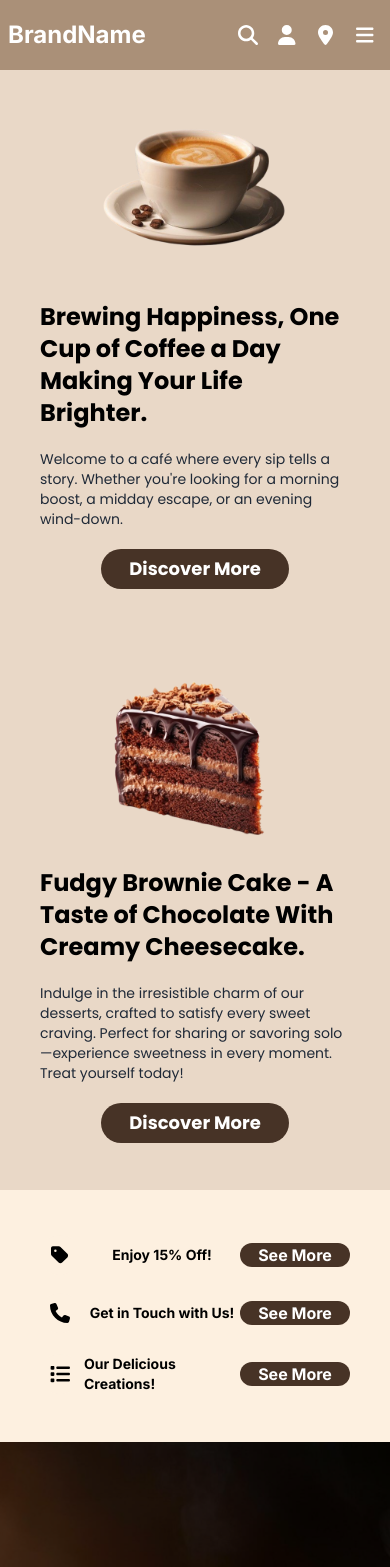
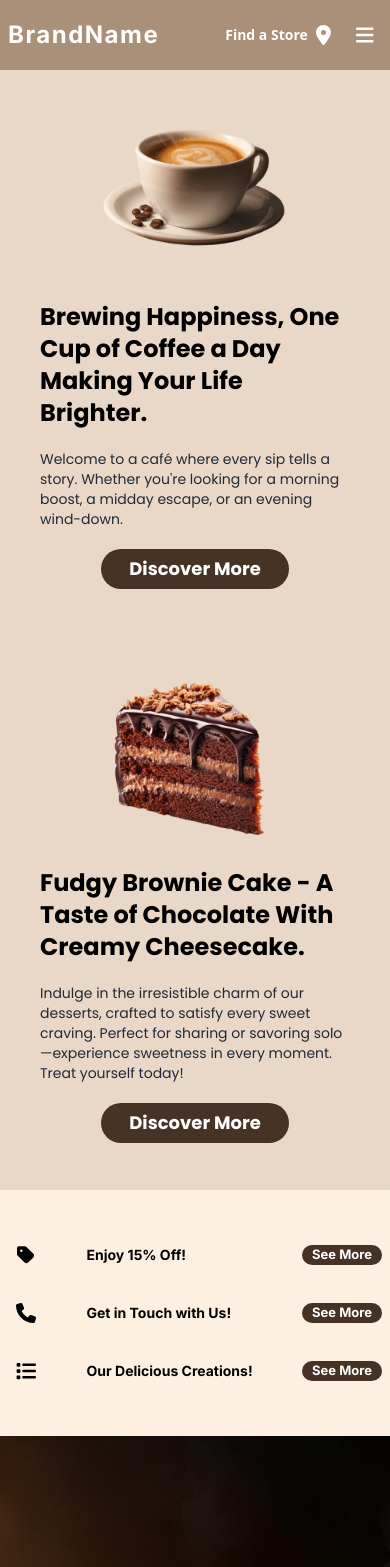
Before and after one commit to Kimsor1111/CafeShop, a React (Vite) app: page / in a window 390 px wide. Shown: the top 1567 px of the page. Built offline with nearby package versions, Linux system fonts and the light colour scheme.

Commit message:
push new feature

```diff
--- a/src/App.jsx
+++ b/src/App.jsx
@@ -17,6 +17,7 @@ const Router = createBrowserRouter([
       {
         path: "menu/:id",
         element: <Detail />,
+        errorElement: "Product Not Found",
       },
       {
         path: "about",
--- a/src/component/Home/featureCard.jsx
+++ b/src/component/Home/featureCard.jsx
@@ -11,14 +11,14 @@ const cardFeature = ({ icon, title, des }) => {
   };
   return (
     <div
-      className={`xl:w-[90%] lg:flex-col lg:rounded-[40px] lg:justify-center lg:px-0 px-10 items-center justify-between w-full h-full duration-150 flex flex-row cursor-pointer ${
+      className={`xl:w-[90%] lg:flex-col lg:rounded-[40px] lg:justify-center lg:px-0 md:px-10 px-2 items-center justify-between w-full h-full duration-150 flex flex-row cursor-pointer ${
         ishover ? "bg-[rgb(71,51,38)]" : "bg-[rgba(253,240,224,255)] "
       }`}
       onMouseOver={CardMouseover}
       onMouseOut={CardMouseout}
     >
       <div className="xl:h-[90px] lg:h-[70px] lg:justify-center lg:w-full h-[50px] w-fit flex items-center">
-        <div className="xl:size-[70px] lg:size-[50px] size-[40px] bg-[rgba(253,240,224,255)] rounded-full flex justify-center items-center">
+        <div className="xl:size-[70px] lg:size-[50px] md:size-[40px] size-[35px] bg-[rgba(253,240,224,255)] rounded-full flex justify-center items-center">
           <FontAwesomeIcon
             icon={icon}
             className="xl:text-2xl text-xl"
@@ -26,7 +26,7 @@ const cardFeature = ({ icon, title, des }) => {
         </div>
       </div>
       <h1
-        className={`xl:text-2xl lg:ml-0 lg:text-xl ml-1 text-sm text-md mt-2 pb-2 font-bold font-['inter'] ${
+        className={`xl:text-2xl lg:text-xl lg:ml-0 lg:w-full lg:text-center md:text-md w-[180px] ml-2 text-sm mt-2 pb-2 font-bold font-['inter'] ${
           ishover ? "text-[rgba(253,240,224,255)]" : "text-black"
         }`}
       >
@@ -41,11 +41,11 @@ const cardFeature = ({ icon, title, des }) => {
       </h1>
       <div className="xl:h-[60px] lg:w-full lg:h-[50px] lg:px-5 lg:mt-6 flex w-fit h-full items-center">
         <button
-          className={`xl:w-[180px] xl:h-[40px] xl:text-lg lg:w-[140px] lg:h-[35px] w-[110px] ${
+          className={`xl:w-[180px] xl:h-[40px] xl:text-lg lg:w-[140px] lg:h-[35px] md:w-[110px] w-[80px] ${
             ishover
               ? "text-[rgb(71,51,38)] bg-[rgba(253,240,224,255)]"
               : "text-white bg-[rgb(71,51,38)]"
-          } font-bold text-md font-['inter'] rounded-[25px]`}
+          } font-bold text-[13px] font-['inter'] rounded-[25px]`}
         >
           See More
         </button>
--- a/src/component/Menu/productSlider.jsx
+++ b/src/component/Menu/productSlider.jsx
@@ -44,7 +44,9 @@ const productSlider = ({ title, product, sliderindex }) => {
                   className="w-full h-full object-contain"
                 />
               </div>
-              <div className="text-md 2x:text-lg font-normal font-['poppins']">{name}</div>
+              <div className="text-md 2x:text-lg font-normal font-['poppins']">
+                {name}
+              </div>
             </Link>
           ))}
         </div>
--- a/src/component/Navbar.jsx
+++ b/src/component/Navbar.jsx
@@ -90,7 +90,10 @@ const Navbar = () => {
       </div>
       <nav className="w-full h-[70px] bg-[rgb(170,144,120)] sticky top-0 z-[101]">
         <div className="lg:px-10 size-full px-2 flex flex-row justify-between">
-          <h1 className='lg:text-4xl w-fit h-full text-2xl flex items-center font-bold font-["inter"] text-white'>
+          <h1
+            className='lg:text-4xl w-fit h-full text-2xl flex items-center font-bold font-["inter"] text-white'
+            style={{ letterSpacing: "1.5px" }}
+          >
             BrandName
           </h1>
           <ul className="lg:flex w-fit h-full flex-row items-center gap-5 px-5 hidden">
@@ -110,22 +113,11 @@ const Navbar = () => {
             ))}
           </ul>
           <div className="w-fit h-full flex flex-row items-center gap-1">
-            <div className="w-[35px] h-1/2 flex justify-center items-center">
-              <FontAwesomeIcon
-                icon={faMagnifyingGlass}
-                className="lg:text-2xl text-xl cursor-pointer text-white"
-              />
-            </div>
-            <div className="w-[35px] h-1/2 flex justify-center items-center">
-              <FontAwesomeIcon
-                icon={faUser}
-                className="lg:text-2xl text-xl cursor-pointer text-white"
-              />
-            </div>
-            <div className="w-[35px] h-1/2 flex justify-center items-center">
+            <div className="md:text-lg text-sm w-[130px] h-1/2 flex justify-center items-center  text-white font-bold cursor-pointer">
+              Find a Store
               <FontAwesomeIcon
                 icon={faLocationDot}
-                className="lg:text-2xl text-xl cursor-pointer text-white"
+                className="ml-2 lg:text-2xl text-xl cursor-pointer text-white"
               />
             </div>
             <div className="lg:hidden w-[35px] h-1/2 justify-center items-center flex">
--- a/src/data/Menu/index.js
+++ b/src/data/Menu/index.js
@@ -146,21 +146,33 @@ export const Product = [
         id: 1,
         name: "Americano",
         img: CE1,
+        energy: 4,
+        ingredients: "Water, Espresso",
+        des: "Espresso shots topped with hot water create a light layer of crema culminating in this wonderfully rich cup with depth and nuance. Pro Tip: For an additional boost, ask your barista to try this with an extra shot.",
       },
       {
         id: 2,
         name: "Brewed Coffee",
         img: CE2,
+        energy: 10,
+        ingredients: "Brewed Coffee, Water",
+        des: "Our iconic Pike Place blend brewed to perfection for that perfect, on-the-go cup, Make it yours with MILKLAB Oat, Almond, Soy or Coconut milk and plant-based whipped cream",
       },
       {
         id: 3,
         name: "Coffee Latte",
         img: CE3,
+        energy: 519,
+        ingredients: "Espresso, Milk",
+        des: "This is the original coffeehouse classic. And like most classics, part of its appeal comes from its simplicity. A caffè latte is simply a shot or two of bold, tasty espresso with fresh, sweet steamed milk over it. Some prefer to add syrup or extra espresso to the recipe. Some maintain that it is entirely perfect as is.",
       },
       {
         id: 4,
         name: "Coffee Mocha",
         img: CE4,
+        energy: 928,
+        ingredients: "Mocha Sauce",
+        des: "There's no question that chocolate and coffee are flavours meant for each other. Both are rich and full of depth. Where one is creamy, the other is roasty. They complement each other perfectly. And when they come together under a fluffy cloud of sweetened whipped cream, you’ll wish their union would last forever.",
       },
       {
         id: 5,
@@ -725,52 +737,52 @@ export const Product = [
       {
         id: 106,
         name: "Caramel Iced Donut",
-        img:ST1,
+        img: ST1,
       },
       {
         id: 107,
         name: "Caramel Slice",
-        img:ST2,
+        img: ST2,
       },
       {
         id: 108,
         name: "Choc Sprinkle Donut",
-        img:ST3,
+        img: ST3,
       },
       {
         id: 109,
         name: "Chocolate Caramel Tart",
-        img:ST4,
+        img: ST4,
       },
       {
         id: 110,
         name: "Chocolate Chip Cookie",
-        img:ST5,
+        img: ST5,
       },
       {
         id: 111,
         name: "Citrus Teacake",
-        img:ST6,
+        img: ST6,
       },
       {
         id: 112,
         name: "Baked Cheesecake Slice",
-        img:ST7,
+        img: ST7,
       },
       {
         id: 113,
         name: "Coconut Tea Cake",
-        img:ST8,
+        img: ST8,
       },
       {
-        id: 113,
+        id: 114,
         name: "Confetti Cookie",
-        img:ST9,
+        img: ST9,
       },
       {
         id: 115,
         name: "Donut Cookie",
-        img:ST10,
+        img: ST10,
       },
     ],
   },
--- a/src/pages/Detail.jsx
+++ b/src/pages/Detail.jsx
@@ -1,10 +1,72 @@
 import React from "react";
-import { useParams } from "react-router-dom";
+import { Link, useParams } from "react-router-dom";
+import { Product } from "./../data/Menu";
+import { FontAwesomeIcon } from "@fortawesome/react-fontawesome";
+import { faBackward } from "@fortawesome/free-solid-svg-icons";
 
 const Detail = () => {
+  let submenu;
   const { id } = useParams();
-
-  return <div>{id}</div>;
+  const { name, img, energy, ingredients, des } = Product.find((category) =>
+    category.product.some((item) => item.id === Number(id))
+  )?.product.find((item) => item.id === Number(id));
+  if (id >= 1 && id <= 10) submenu = "Coffee & Espresso";
+  else if (id >= 11 && id <= 20) submenu = "Cold Brew";
+  else if (id >= 21 && id <= 30) submenu = "Frappuccino Coffee";
+  else if (id >= 31 && id <= 40) submenu = "Frappuccino Cream";
+  else if (id >= 41 && id <= 50) submenu = "Iced Beverages";
+  else if (id >= 51 && id <= 60) submenu = "Iced Tea";
+  else if (id >= 61 && id <= 68) submenu = "Refresher";
+  else if (id >= 69 && id <= 78) submenu = "Tea & Chocolate";
+  else if (id >= 79 && id <= 88) submenu = "Bakery";
+  else if (id >= 89 && id <= 98) submenu = "Lunch";
+  else if (id >= 99 && id <= 105) submenu = "Salads & Snacks";
+  else submenu = "Sweet Treats";
+  return (
+    <>
+      <h1 className="lg:pl-10 md:text-xl pl-2 w-full h-[40px] sticky text-md top-[70px] z-[100] bg-[rgba(233,216,199,255)] flex items-center font-['poppins'] font-semibold border-b border-black">
+        Menu {">"} Beverages & Foods {">"} {submenu}
+      </h1>
+      <Link to={"/menu"}>
+        <FontAwesomeIcon
+          icon={faBackward}
+          className="mt-2 lg:pl-10 pl-2 text-3xl"
+        />
+      </Link>
+      <div className="md:grid-cols-2 grid-cols-1 w-full h-fit grid">
+        <div className="lg:h-[650px] md:h-[520px] w-full h-[400px]">
+          <img src={img} alt="" className="w-full h-full object-contain" />
+        </div>
+        <div className="lg:py-[100px] md:py-[10px] md:px-10 py-5 px-5 h-fit flex flex-col w-full gap-2">
+          <h1 className="lg:text-xl text-lg font-['poppins'] font-bold">
+            {submenu}
+          </h1>
+          <h1 className="lg:text-5xl text-3xl font-['poppins'] font-bold">
+            {name}
+          </h1>
+          <h1 className="lg:text-2xl text-xl font-['poppins'] font-bold">
+            Energy:
+            <span className="font-semibold text-lg font-sans">
+              {" "}
+              {energy} KJ
+            </span>
+          </h1>
+          <h1 className="lg:text-2xl text-xl font-['poppins'] font-bold">
+            Ingredients:{" "}
+            <span className="lg:text-xl text-lg font-normal font-sans">
+              {ingredients}{" "}
+            </span>
+          </h1>
+          <h1 className="lg:text-xl text-lg">{des}</h1>
+          <div className="w-full h-[50px] flex items-center mt-2">
+            <button className="w-[200px] font-bold font-[poppins] border-2 border-black h-full text-xl text-gray-900 duration-200 hover:bg-[rgb(71,51,38)] hover:text-white">
+              Order Now
+            </button>
+          </div>
+        </div>
+      </div>
+    </>
+  );
 };
 
 export default Detail;
--- a/src/pages/MenuProduct.jsx
+++ b/src/pages/MenuProduct.jsx
@@ -12,7 +12,7 @@ const Menu = () => {
   const [opensearch, setOpensearch] = useState(false);
   return (
     <>
-      <h1 className="lg:pl-10 pl-2 w-full h-[40px] sticky top-[70px] z-[100] bg-[rgba(233,216,199,255)] flex items-center font-['poppins'] font-semibold border-b border-black">
+      <h1 className="lg:pl-10 md:text-xl pl-2 w-full h-[40px] sticky top-[70px] z-[100] bg-[rgba(233,216,199,255)] flex items-center font-['poppins'] font-semibold border-b border-black">
         Menu {">"} Beverages & Foods
       </h1>
       <div className="w-full h-screen flex flex-row justify-between relative">
```
